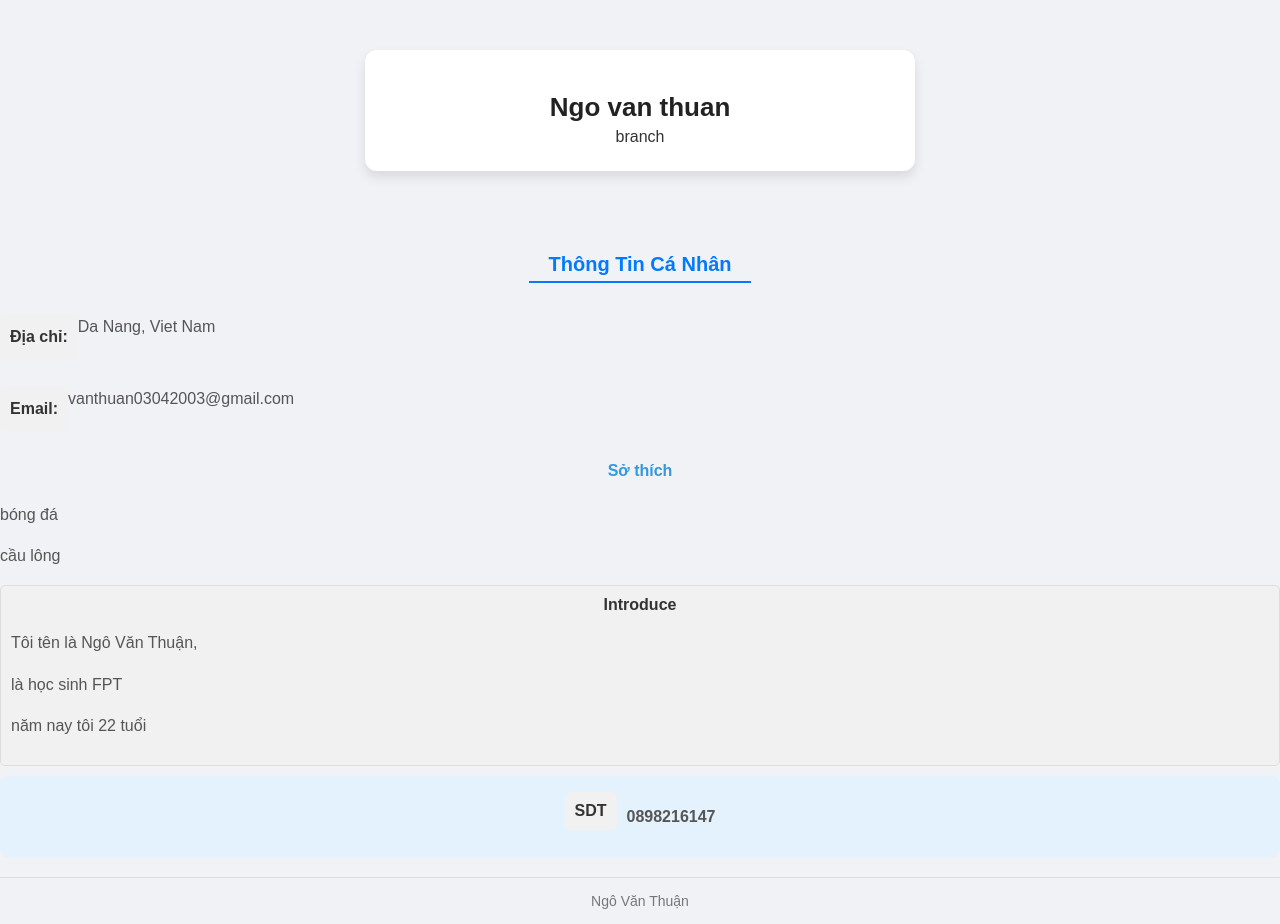
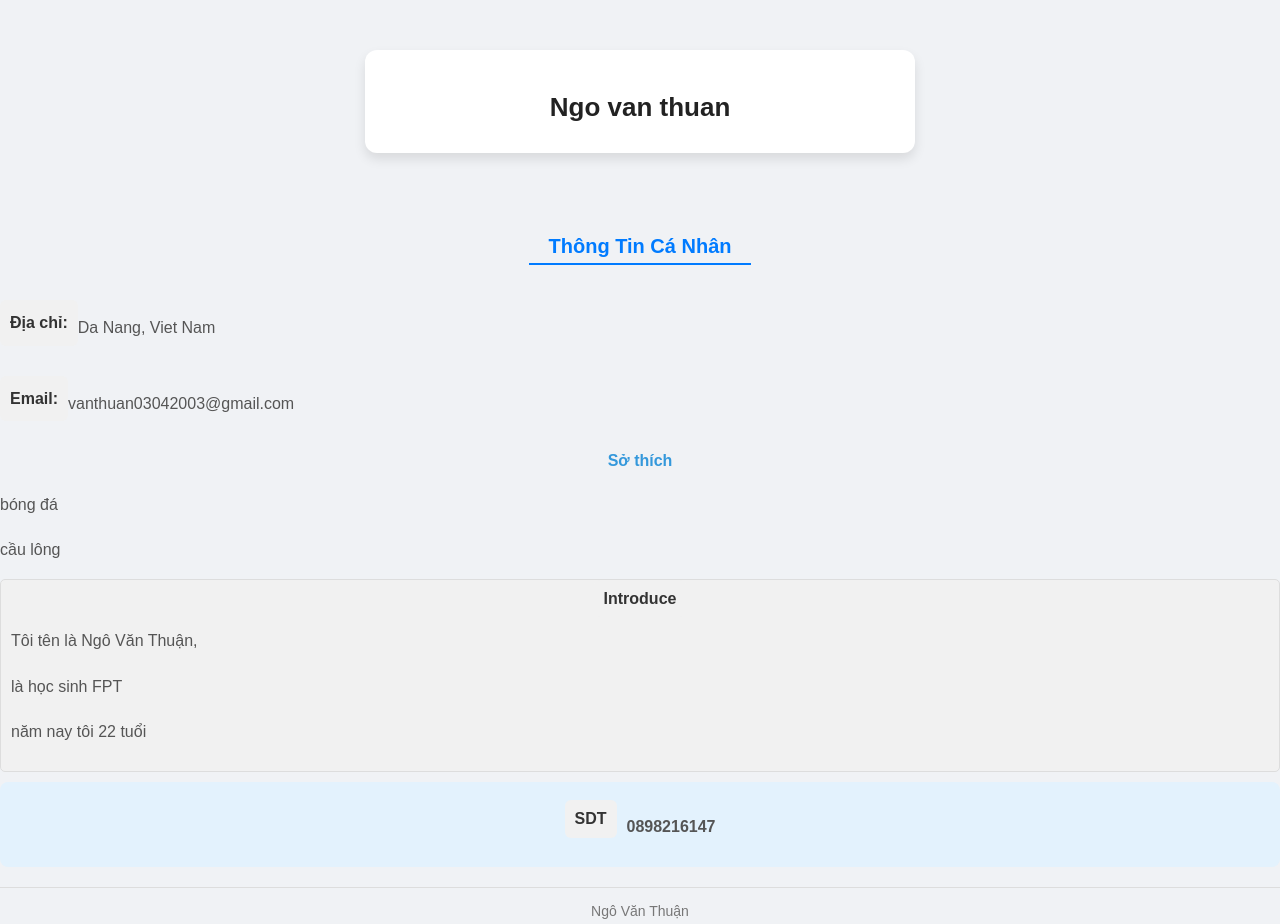
Before and after one commit to thuanngo-dn/practise-reactjs, a plain HTML site: page index.html in a window 1280 px wide. Drawn offline with Linux system fonts and the light colour scheme.

```diff
--- a/index.css
+++ b/index.css
@@ -69,6 +69,11 @@ body {
 
 .profile-content {
     text-align: center;
+    margin-top: 20px;
+}
+
+.profile-content p {
+    align-items: center;
     margin-top: 20px;
 }
 
--- a/index.html
+++ b/index.html
@@ -9,7 +9,7 @@
 <body>
      <div>
         <div class="profile-container">
-            <h1 class="profile-name">Ngo van thuan</h1>branch
+            <h1 class="profile-name">Ngo van thuan</h1>
         </div>
         <div class="profile-content">
             <h2>Thông Tin Cá Nhân</h2>
```
